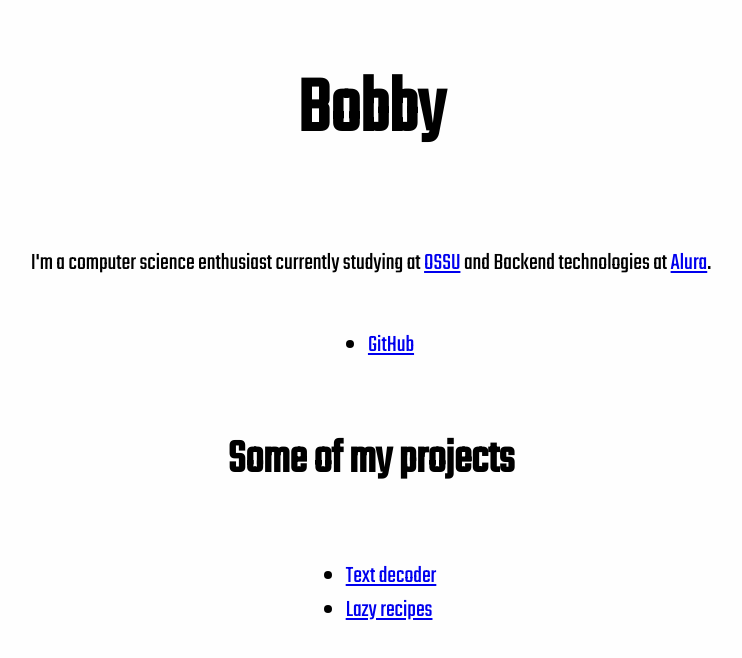
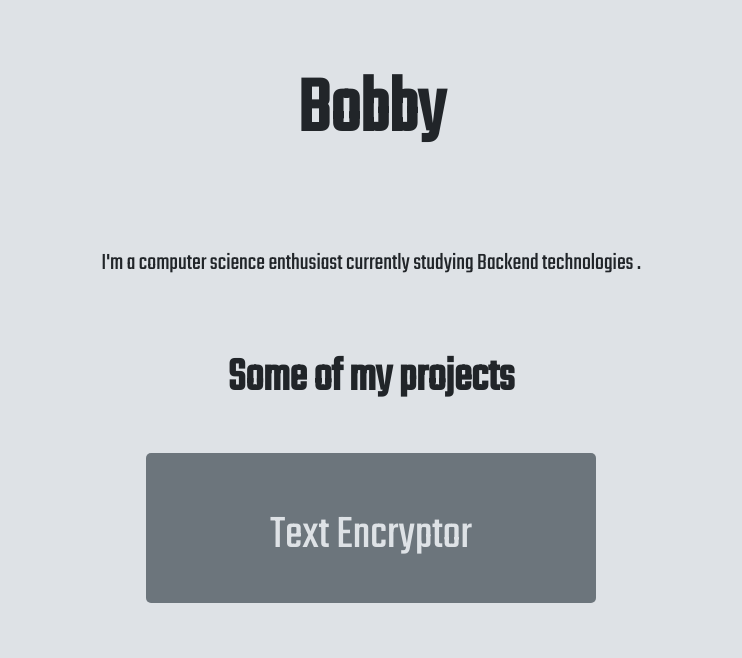
Before and after one commit to o-bobby/bobby, a plain HTML site: page index.html in a window 1280 px wide. Shown: the whole page, without its empty margins (269-1011 px from the left). Drawn offline with Linux system fonts and the light colour scheme.

Commit message:
Update page

```diff
--- a/index.html
+++ b/index.html
@@ -18,22 +18,16 @@
     <main>
      <section class="first-container">
         <div>
-           <p class="p1">I'm a computer science enthusiast currently studying at <a href="https://github.com/ossu/computer-science">OSSU</a> and Backend technologies at <a href="https://www.alura.com.br/">Alura</a>.</p>
+           <p class="p1">I'm a computer science enthusiast currently studying Backend technologies .</p>
         </div>
 
-        <div>
-            <ul class="ulist">
-                <li><a href="https://github.com/o-bobby">GitHub</a></li>
-            </ul>
-        </div>
+
         <div>
             <h2 class="projects">Some of my projects</h2>
         </div>
-        <div>
-            <ul class="ulist">
-                <li><a href="https://o-bobby.github.io/-challengeonedecodificador5/">Text decoder</a></li>
-                <li><a href="https://o-bobby.github.io/lazy-recipes/">Lazy recipes</a></li>
-            </ul>
+        <div class="div-box">
+
+                <p class="p2"><a href="https://o-bobby.github.io/-challengeonedecodificador5/">Text Encryptor</a></p>
         </div>
 
      </section>
--- a/style/style.css
+++ b/style/style.css
@@ -1,6 +1,7 @@
 *{
-    background-color: #fefefe;
+    background-color: #dee2e6;
     font-family: 'Teko', sans-serif;
+    color: #212529;
 }
 .header-container {
 
@@ -9,6 +10,8 @@
 .main-title{
     text-align: center;
     font-size: 5em;
+
+
 }
 
 .first-container {
@@ -22,13 +25,39 @@
     text-align: center;
     font-size: 1.5em;
 }
-.ulist {
-    font-size: 1.5em;
+
+
+.div-box  {
+    display: flex;
+    justify-content: center;
+    background-color: #6c757c;
+    border-radius: 5px;
+    width: 450px;
+    height: 150px;
+    font-size: 3em;
+
+
+}
+.div-box:hover {
+    transform: scalex(1.1);
+    transition: 6ms;
+
+}
+a {
+    background-color: #6c757c;
+    text-decoration: none;
+    color: #dee2e6;
+}
+a:hover {
+    color: #212529;
+
+
+
+
 
 }
 
 .projects {
-
     text-align: center;
     font-size: 3em;
 }
```
